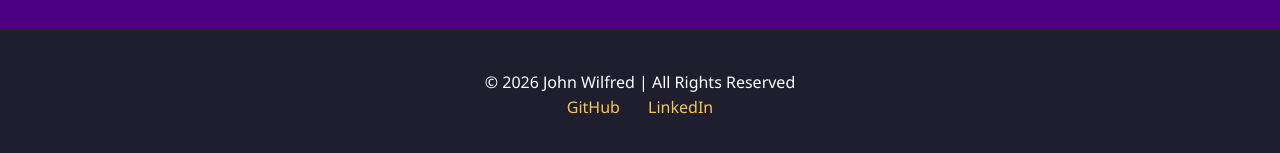
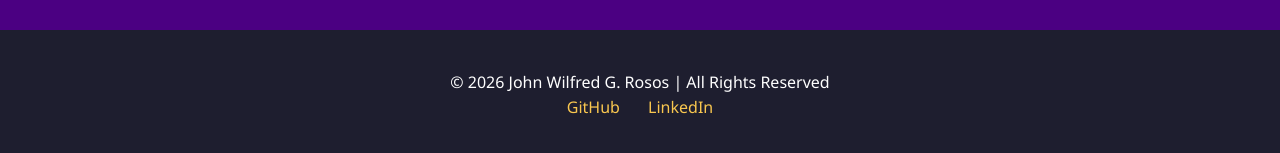
Before and after one commit to Johnrosos19/Portfolio, a plain HTML site: page index.html in a window 1280 px wide. Shown: the part 2773-2926 px from the top of the page. Drawn offline with Linux system fonts and the light colour scheme.

Commit message:
update 377

```diff
--- a/index.html
+++ b/index.html
@@ -374,7 +374,7 @@
 </section>
 
 <footer>
-    <p>&copy; 2026 John Wilfred | All Rights Reserved</p>
+    <p>&copy; 2026 John Wilfred G. Rosos | All Rights Reserved</p>
     <p>
         <a href="#">GitHub</a>
         <a href="#">LinkedIn</a>
```
